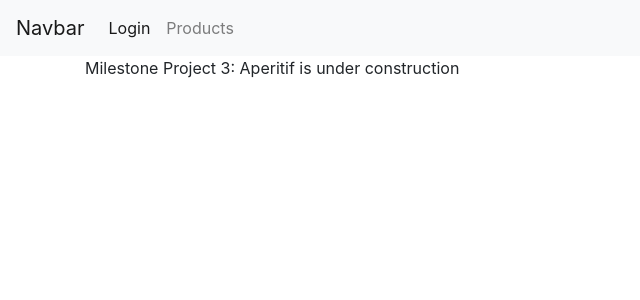
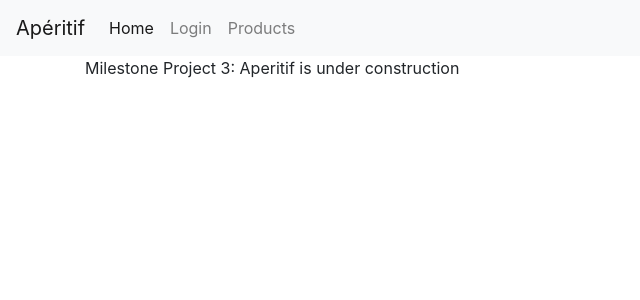
Before and after one commit to stiofanEimeid/the-online-cookbook, a Flask app: page /home in a window 1280 px wide. Shown: the top 300 px of the page, without its empty margins (0-640 px from the left). Run offline with Flask 2, Linux system fonts and the light colour scheme; some libraries are stand-ins or nearby versions.

Commit message:
home tab added to navbar

```diff
--- a/templates/base.html
+++ b/templates/base.html
@@ -6,7 +6,7 @@
 </head>
 <body>
     <nav class="navbar navbar-expand-lg navbar-light bg-light">
-  <a class="navbar-brand" href="#">Navbar</a>
+  <a class="navbar-brand" href="#">Apéritif</a>
   <button class="navbar-toggler" type="button" data-toggle="collapse" data-target="#navbarSupportedContent" aria-controls="navbarSupportedContent" aria-expanded="false" aria-label="Toggle navigation">
     <span class="navbar-toggler-icon"></span>
   </button>
@@ -14,7 +14,10 @@
   <div class="collapse navbar-collapse" id="navbarSupportedContent">
     <ul class="navbar-nav mr-auto">
       <li class="nav-item active">
-        <a class="nav-link" href="{{url_for('login')}}">Login <span class="sr-only">(current)</span></a>
+        <a class="nav-link" href="{{url_for('home')}}">Home <span class="sr-only">(current)</span></a>
+      </li>
+      <li class="nav-item">
+        <a class="nav-link" href="{{url_for('login')}}">Login</a>
       </li>
       <li class="nav-item">
         <a class="nav-link" href="{{url_for('products')}}">Products</a>
```
Also changed, not shown: .c9/metadata/environment/app.py (+1 -1 lines), .c9/metadata/environment/templates/base.html (+1 -1 lines), 2 other files.
